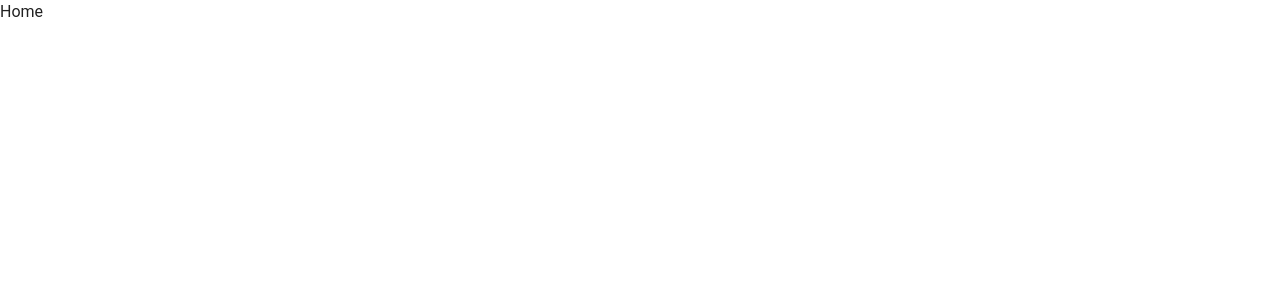
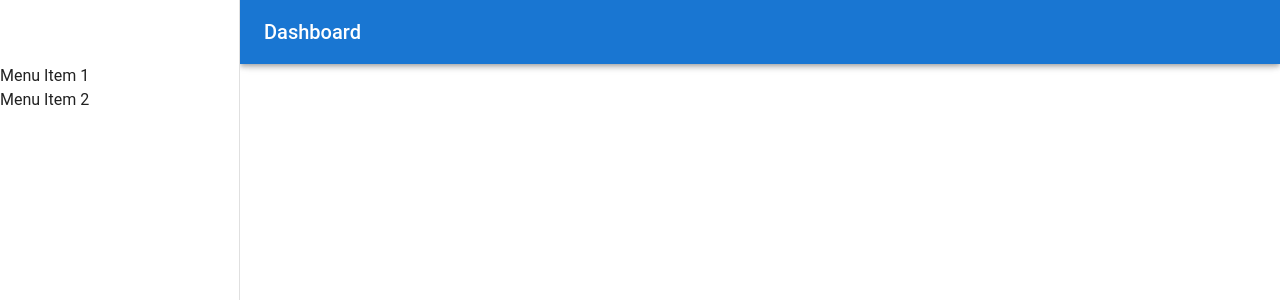
Before and after one commit to sina-zinsaz/dashboard, a Next.js app: page / in a window 1280 px wide. Shown: the top 300 px of the page. Built offline with nearby package versions, Linux system fonts and the light colour scheme.

Commit message:
feat: update and create dashboard main page

```diff
--- /dev/null
+++ b/src/app/constants/global-data.ts
@@ -0,0 +1 @@
+export const drawerWidth = 240;
--- /dev/null
+++ b/src/app/layout/panel/Header.tsx
@@ -0,0 +1,17 @@
+import { drawerWidth } from "@/app/constants/global-data";
+import { Toolbar, Typography, AppBar } from "@mui/material";
+
+export default function Header() {
+  return (
+    <AppBar
+      position="fixed"
+      sx={{ width: `calc(100% - ${drawerWidth}px)`, ml: `${drawerWidth}px` }}
+    >
+      <Toolbar>
+        <Typography variant="h6" noWrap>
+          Dashboard
+        </Typography>
+      </Toolbar>
+    </AppBar>
+  );
+}
--- /dev/null
+++ b/src/app/layout/panel/Sidebar.tsx
@@ -0,0 +1,25 @@
+import { drawerWidth } from "@/app/constants/global-data";
+import { Box, Drawer, Toolbar, Typography } from "@mui/material";
+import React from "react";
+
+export default function Sidebar() {
+  return (
+    <Drawer
+      variant="permanent"
+      sx={{
+        width: drawerWidth,
+        flexShrink: 0,
+        [`& .MuiDrawer-paper`]: {
+          width: drawerWidth,
+          boxSizing: "border-box",
+        },
+      }}
+    >
+      <Toolbar />
+      <Box sx={{ overflow: "auto" }}>
+        <Typography>Menu Item 1</Typography>
+        <Typography>Menu Item 2</Typography>
+      </Box>
+    </Drawer>
+  );
+}
--- /dev/null
+++ b/src/app/layout/panel/index.tsx
@@ -0,0 +1,31 @@
+import { Suspense } from "react";
+import { Container, Stack } from "@mui/material";
+
+import Header from "./Header";
+import Sidebar from "./Sidebar";
+import { Outlet } from "@mui/icons-material";
+
+export default function PanelLayout() {
+  return (
+    <>
+      <Stack direction="row">
+        <Sidebar />
+
+        <div style={{ flexGrow: 1, overflow: "hidden" }}>
+          <Stack
+            alignItems="center"
+            sx={{ pt: { xs: 2, md: 0 }, pb: 2, height: "100%" }}
+          >
+            <Header />
+
+            <Container maxWidth="xl" sx={{ height: "100%" }}>
+              <Suspense fallback={<></>}>
+                <Outlet />
+              </Suspense>
+            </Container>
+          </Stack>
+        </div>
+      </Stack>
+    </>
+  );
+}
--- a/src/app/page.tsx
+++ b/src/app/page.tsx
@@ -1,10 +1,10 @@
+import { Box } from "@mui/material";
+import PanelLayout from "./layout/panel";
 
 export default function Home() {
   return (
-    <div>
-      <main>
-        Home
-      </main>
-    </div>
+    <Box>
+      <PanelLayout />
+    </Box>
   );
 }
```
Also changed, not shown: src/app/layout/blank/index.tsx (added).
